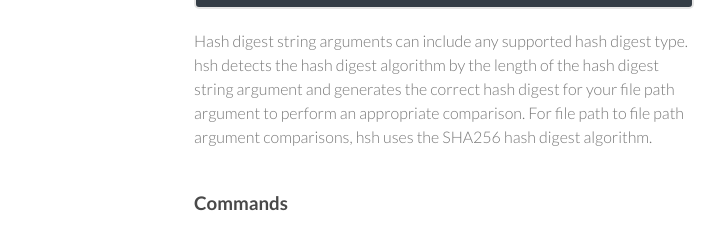
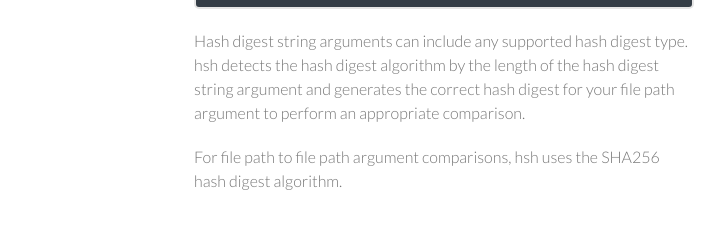
Before and after one commit to chrissimpkins/hsh, a plain HTML site: page usage.html in a window 1280 px wide. Shown: the part 528-759 px from the top of the page, 376-1101 px from the left. Drawn offline with Linux system fonts and the light colour scheme.

Commit message:
updated usage

```diff
--- a/usage.html
+++ b/usage.html
@@ -71,7 +71,8 @@
                 <pre><code>$ hsh [hash digest string 1] [hash digest string 2]</code></pre>
             </p>
 
-            <p>Hash digest string arguments can include any supported hash digest type.  hsh detects the hash digest algorithm by the length of the hash digest string argument and generates the correct hash digest for your file path argument to perform an appropriate comparison.  For file path to file path argument comparisons, hsh uses the SHA256 hash digest algorithm.</p>
+            <p>Hash digest string arguments can include any supported hash digest type.  hsh detects the hash digest algorithm by the length of the hash digest string argument and generates the correct hash digest for your file path argument to perform an appropriate comparison.</p>
+            <p>For file path to file path argument comparisons, hsh uses the SHA256 hash digest algorithm.</p>
 
             <br>
             <h3 id="commands-section">Commands</h3>
```
